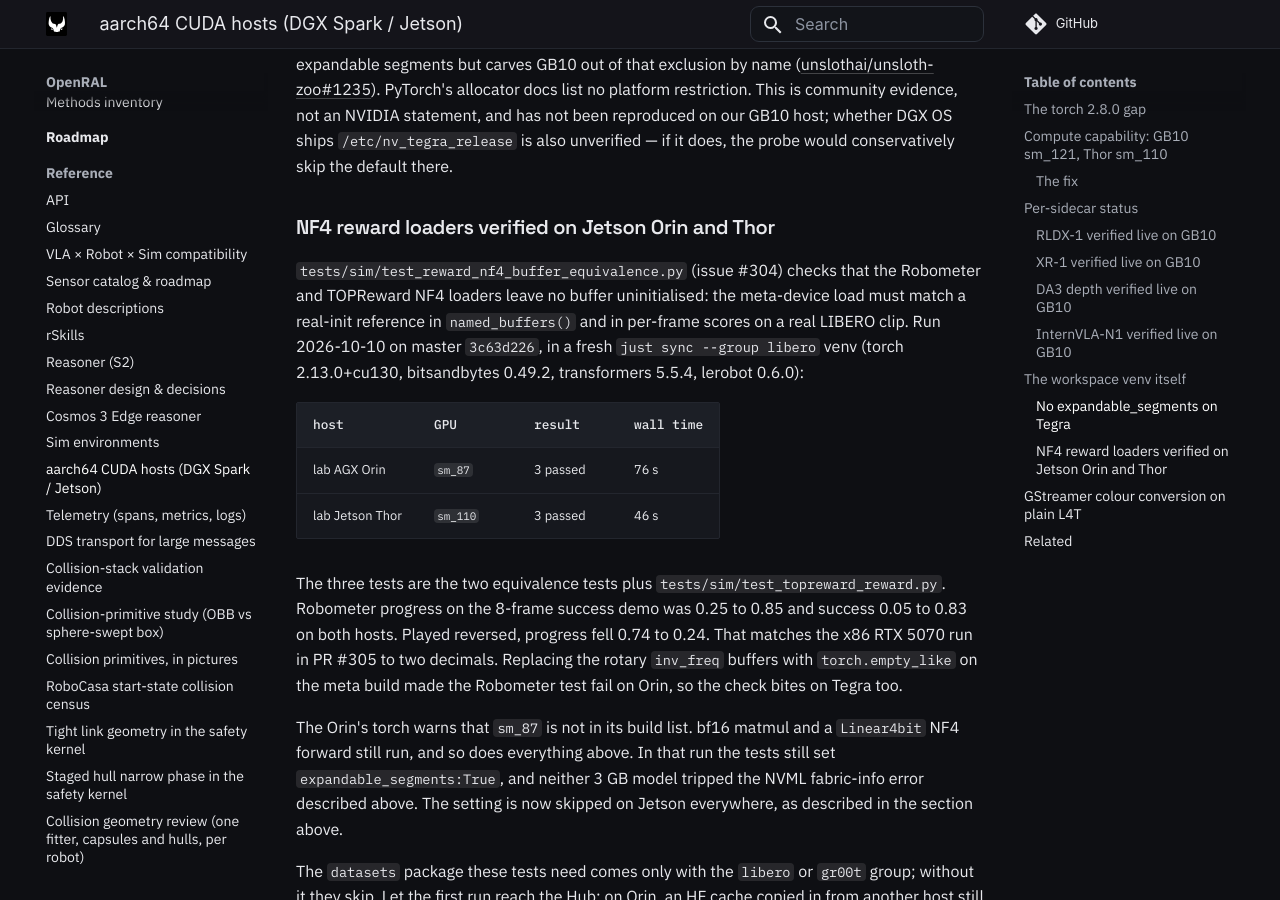
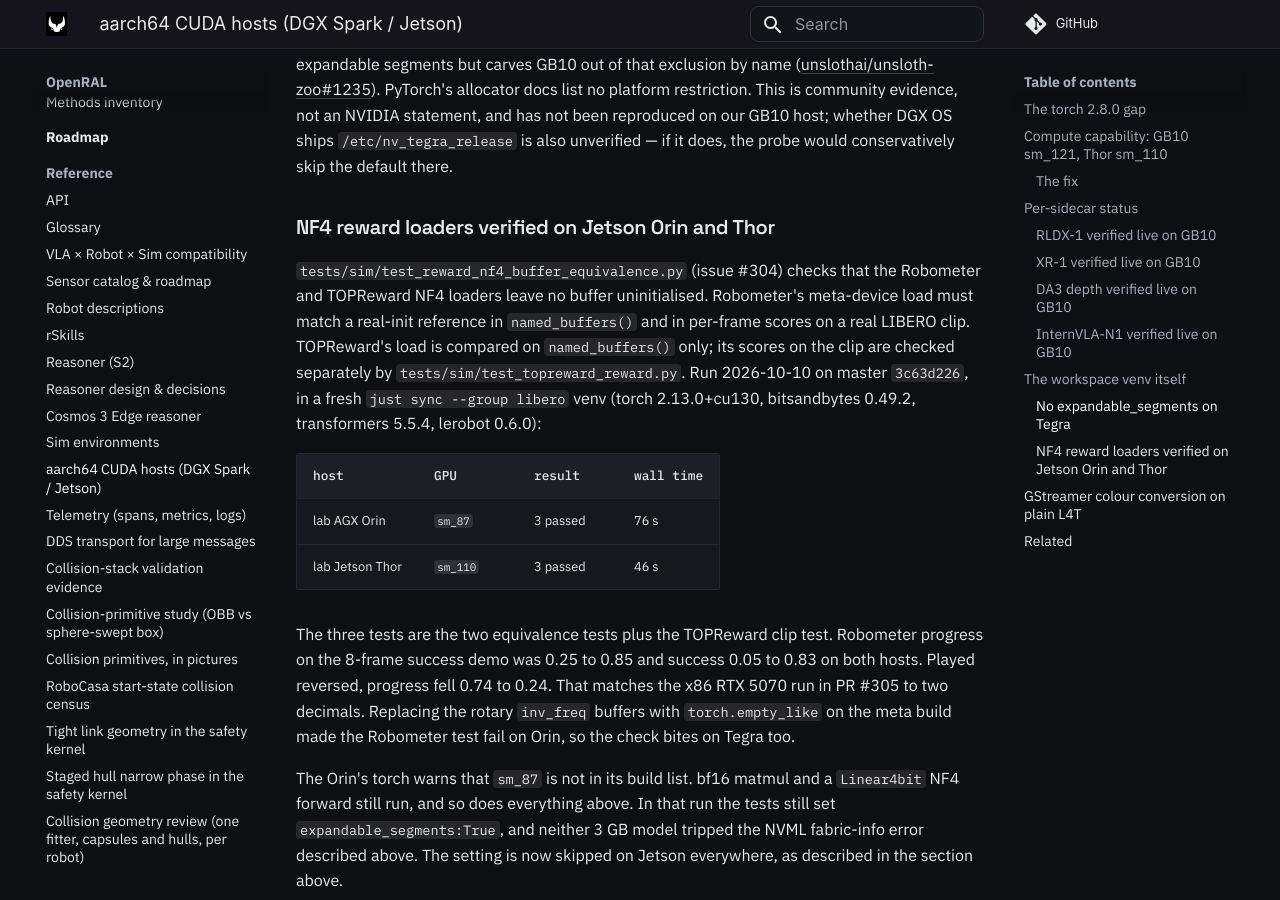
Before and after one commit to OpenRAL/openral, an MkDocs documentation site: the page built from docs/reference/aarch64-support.md, in a window 1280 px wide and 900 px high, scrolled down 12203 px. Built offline with MkDocs 1.6.1 and Material for MkDocs 9.7.7, drawn with Linux system fonts in a browser that asks for light colours; comment, search, counter and statistics services are not loaded.

Commit message:
test: select the Jetson allocator path through the real release-file probe
Address CodeRabbit on #366.

- The new allocator tests replaced `is_tegra_host` with lambdas, which the
  no-mocks rule forbids. `is_tegra_host()` now reads `TEGRA_RELEASE_PATH`
  at call time, so the tests point the real probe at the captured AGX Orin
  `nv_tegra_release` fixture, or at a file that does not exist.
- The aarch64 doc said TOPReward's equivalence test also compares scores.
  It compares `named_buffers()` only; the TOPReward clip test checks scores.
- The duplication watch now lists the isolated-venv sidecar scripts and
  `_demo_env.sh` as the known exceptions that re-probe the release file.

Co-Authored-By: Claude Opus 5.5 <noreply@anthropic.com>
Signed-off-by: Adrian <adrianllopart@gmail.com>

```diff
--- a/docs/reference/aarch64-support.md
+++ b/docs/reference/aarch64-support.md
@@ -488,9 +488,11 @@ does, the probe would conservatively skip the default there.
 ### NF4 reward loaders verified on Jetson Orin and Thor
 
 `tests/sim/test_reward_nf4_buffer_equivalence.py` (issue #304) checks that the
-Robometer and TOPReward NF4 loaders leave no buffer uninitialised: the
+Robometer and TOPReward NF4 loaders leave no buffer uninitialised. Robometer's
 meta-device load must match a real-init reference in `named_buffers()` and in
-per-frame scores on a real LIBERO clip. Run 2026-10-10 on master `3c63d226`,
+per-frame scores on a real LIBERO clip. TOPReward's load is compared on
+`named_buffers()` only; its scores on the clip are checked separately by
+`tests/sim/test_topreward_reward.py`. Run 2026-10-10 on master `3c63d226`,
 in a fresh `just sync --group libero` venv (torch 2.13.0+cu130,
 bitsandbytes 0.49.2, transformers 5.5.4, lerobot 0.6.0):
 
@@ -499,8 +501,8 @@ bitsandbytes 0.49.2, transformers 5.5.4, lerobot 0.6.0):
 | lab AGX Orin | `sm_87` | 3 passed | 76 s |
 | lab Jetson Thor | `sm_110` | 3 passed | 46 s |
 
-The three tests are the two equivalence tests plus
-`tests/sim/test_topreward_reward.py`. Robometer progress on the 8-frame
+The three tests are the two equivalence tests plus the TOPReward clip test.
+Robometer progress on the 8-frame
 success demo was 0.25 to 0.85 and success 0.05 to 0.83 on both hosts. Played
 reversed, progress fell 0.74 to 0.24. That matches the x86 RTX 5070 run in
 PR #305 to two decimals. Replacing the rotary `inv_freq` buffers with
```
Also changed, not shown: docs/methods/00-core-schemas.md (+2 -2 lines), docs/methods/14-duplication-watch.md (+1 -1 lines), 4 other files.
